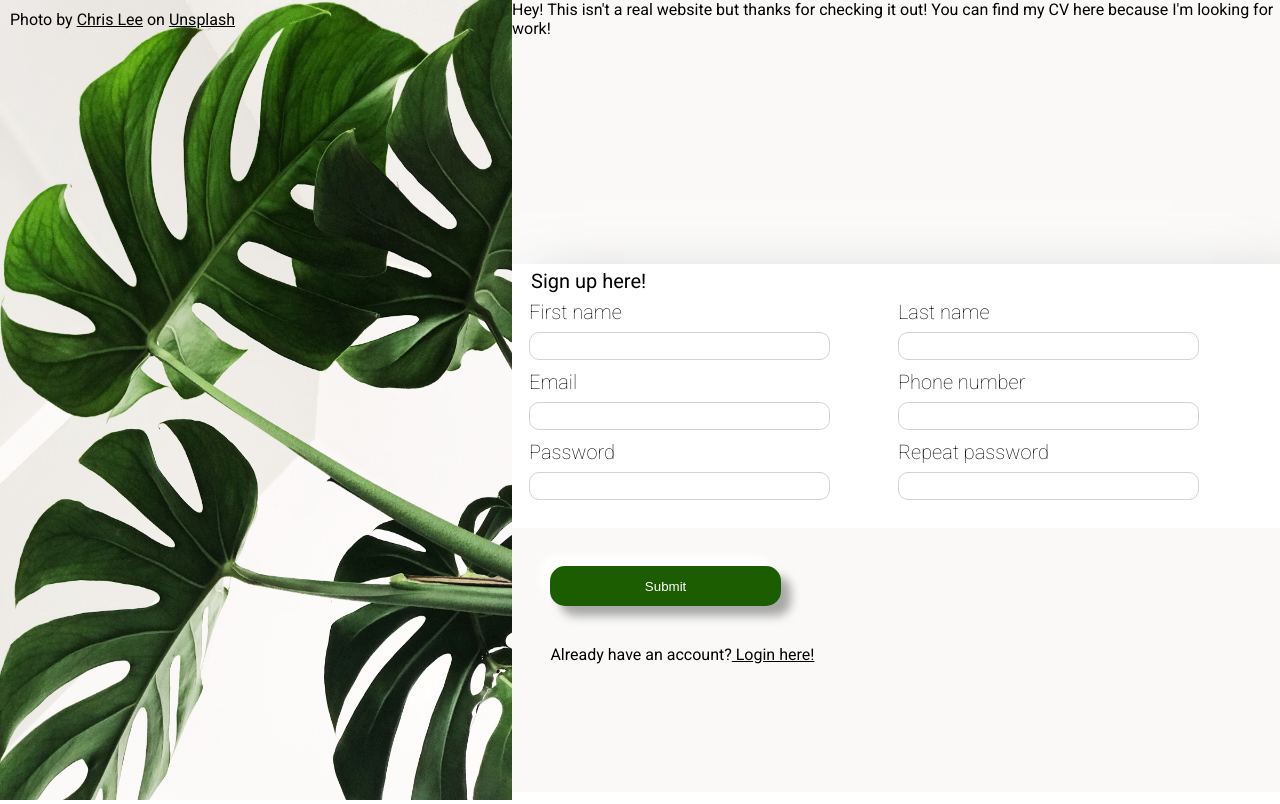
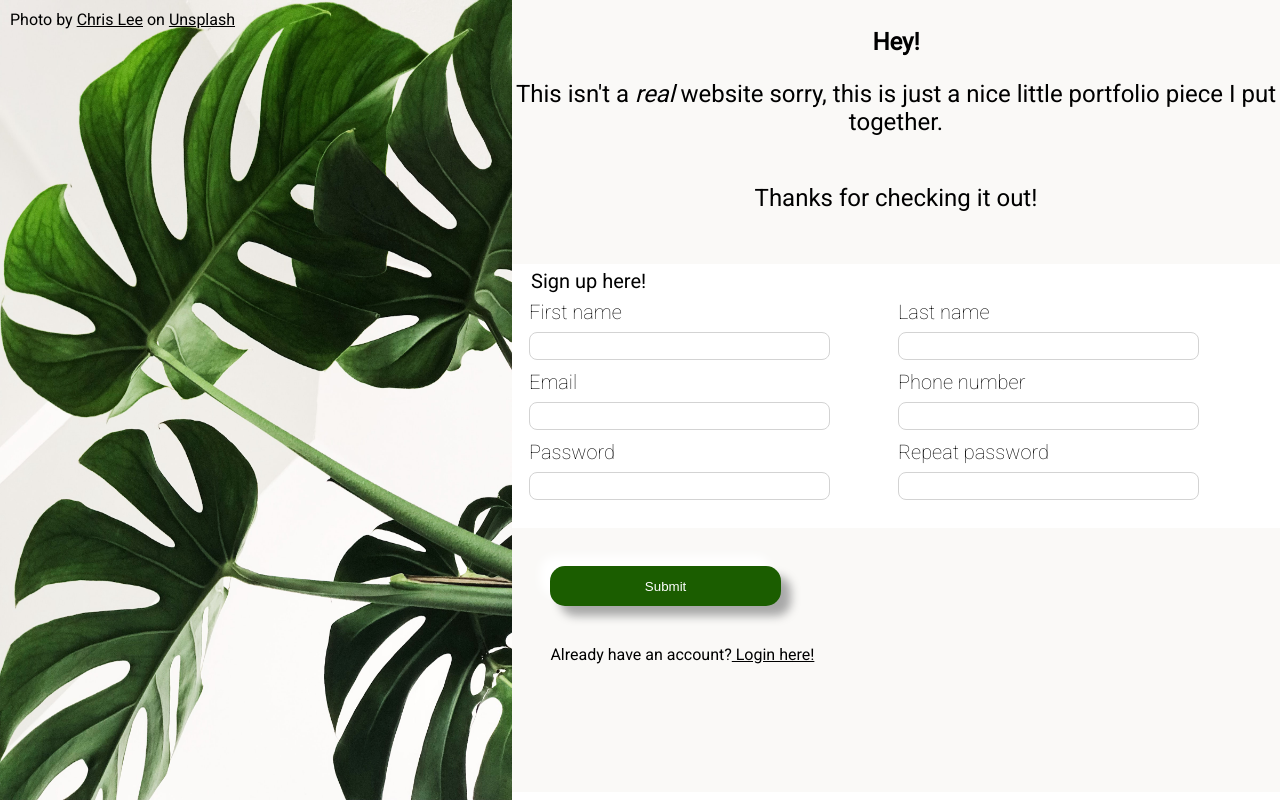
Before and after one commit to Chris-Wagg/TOP-sign-up-form, a plain HTML site: page index.html in a window 1280 px wide. Drawn offline with Linux system fonts and the light colour scheme.

Commit message:
text sizing and placement adjustments

```diff
--- a/index.html
+++ b/index.html
@@ -33,8 +33,12 @@
 			</div>
 			<div class="right-container">
 				<div class="top-container">
-					Hey! This isn't a real website but thanks for checking it out! You can
-					find my CV here because I'm looking for work!
+					<b>Hey!</b>
+					<p>
+						This isn't a <em>real</em> website sorry, this is just a nice little
+						portfolio piece I put together.
+					</p>
+					<p>Thanks for checking it out!</p>
 				</div>
 				<div class="form-container">
 					<form action="" method="get">
--- a/styles.css
+++ b/styles.css
@@ -36,14 +36,19 @@ body {
 	padding: 0;
 	margin: 0;
 	border: 0;
-	box-shadow: 20px 20px 60px #bebebe, -20px -20px 60px #ffffff;
 	background-color: white;
 }
 
 .top-container {
+	display: flex;
+	flex-direction: column;
 	width: 60vw;
 	height: 33vh;
 	background-color: #faf9f7;
+	justify-content: center;
+	align-items: center;
+	font-size: 24px;
+	text-align: center;
 }
 
 .bottom-container {
@@ -94,9 +99,10 @@ form {
 }
 
 input {
+	appearance: none;
 	width: 80%;
 	height: 1.8em;
-	border-radius: 10px;
+	border-radius: 8px;
 	border: 1px solid #d3d3d3;
 	margin-top: 8px;
 }
```
